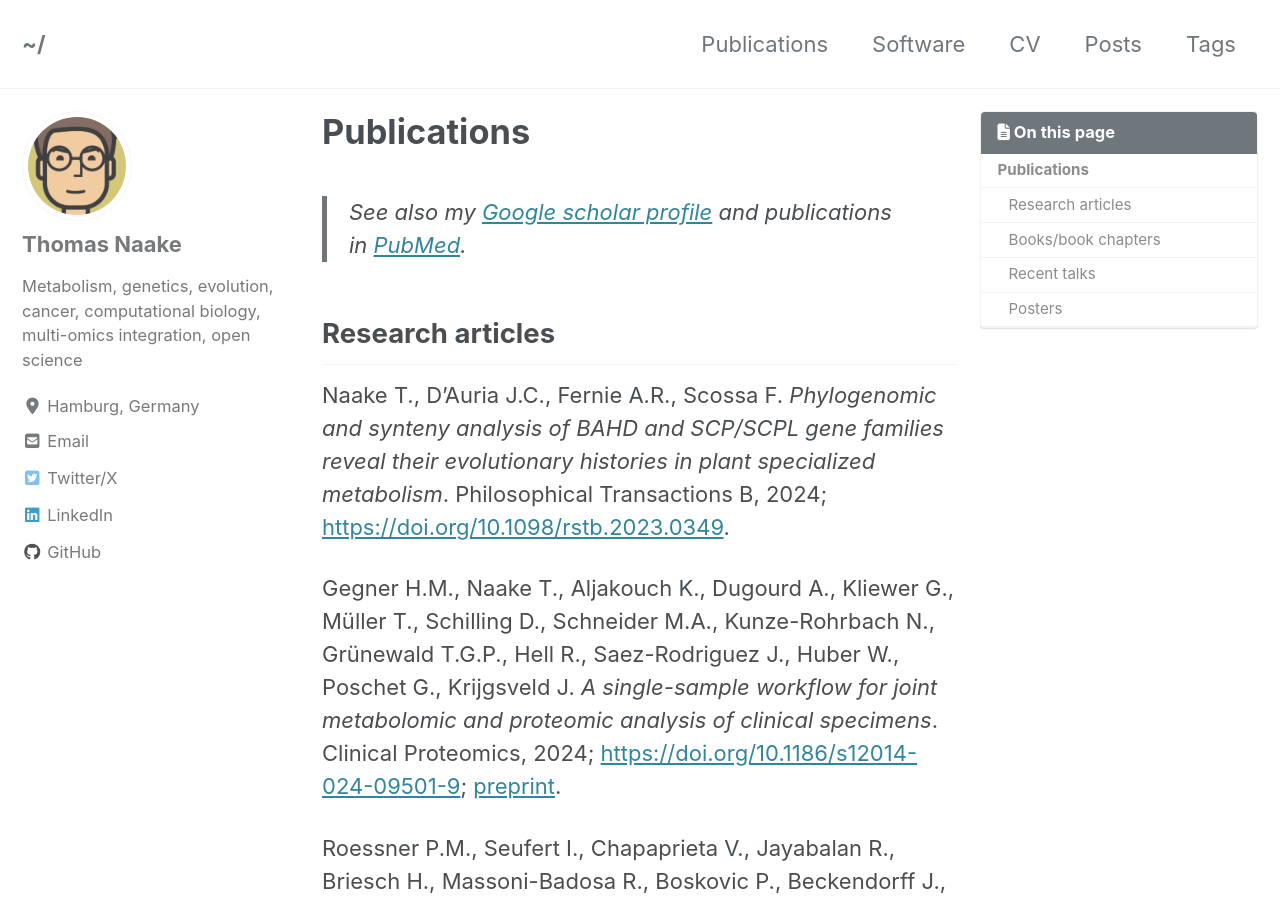
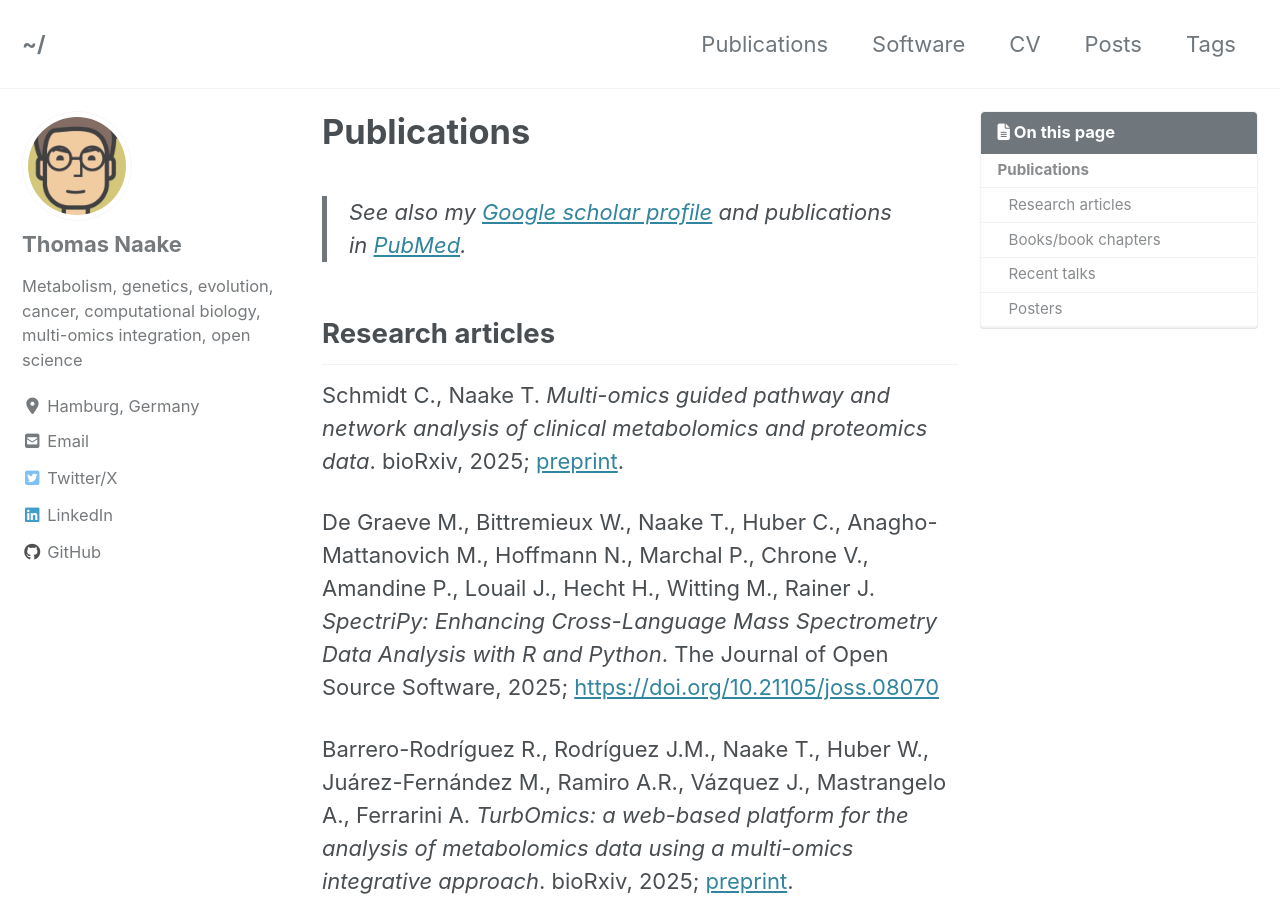
Before and after one commit to tnaake/tnaake.github.io, a Jekyll site: the page built from _pages/publications.md, in a window 1280 px wide and 900 px high. Built offline with Jekyll 4.4.1, drawn with Linux system fonts in a browser that asks for light colours; cached includes are drawn as plain includes; nearby versions of some CDN libraries.

Commit message:
Update publications.md

```diff
--- a/_pages/publications.md
+++ b/_pages/publications.md
@@ -18,6 +18,22 @@ header:
 > [PubMed](https://www.ncbi.nlm.nih.gov/pubmed/?term=naake+thomas).
 
 ## Research articles
+
+Schmidt C., Naake T.
+*Multi-omics guided pathway and network analysis of clinical metabolomics and proteomics data*.
+bioRxiv, 2025;
+[preprint](https://doi.org/10.1101/2025.06.26.661095).
+
+De Graeve M., Bittremieux W., Naake T., Huber C., Anagho-Mattanovich M., Hoffmann N., Marchal P., Chrone V., Amandine P., Louail J., Hecht H., Witting M., Rainer J.
+*SpectriPy: Enhancing Cross-Language Mass Spectrometry Data Analysis with R and Python*.
+The Journal of Open Source Software, 2025;
+[https://doi.org/10.21105/joss.08070](https://doi.org/10.21105/joss.08070)
+
+Barrero-Rodríguez R., Rodríguez J.M., Naake T., Huber W., Juárez-Fernández M., Ramiro A.R., Vázquez J., Mastrangelo A., Ferrarini A.
+*TurbOmics: a web-based platform for the analysis of metabolomics data using a
+multi-omics integrative approach*.
+bioRxiv, 2025;
+[preprint](https://doi.org/10.1101/2025.05.09.653072).
 
 Naake T., D'Auria J.C., Fernie A.R., Scossa F.
 *Phylogenomic and synteny analysis of BAHD and SCP/SCPL gene families
```
